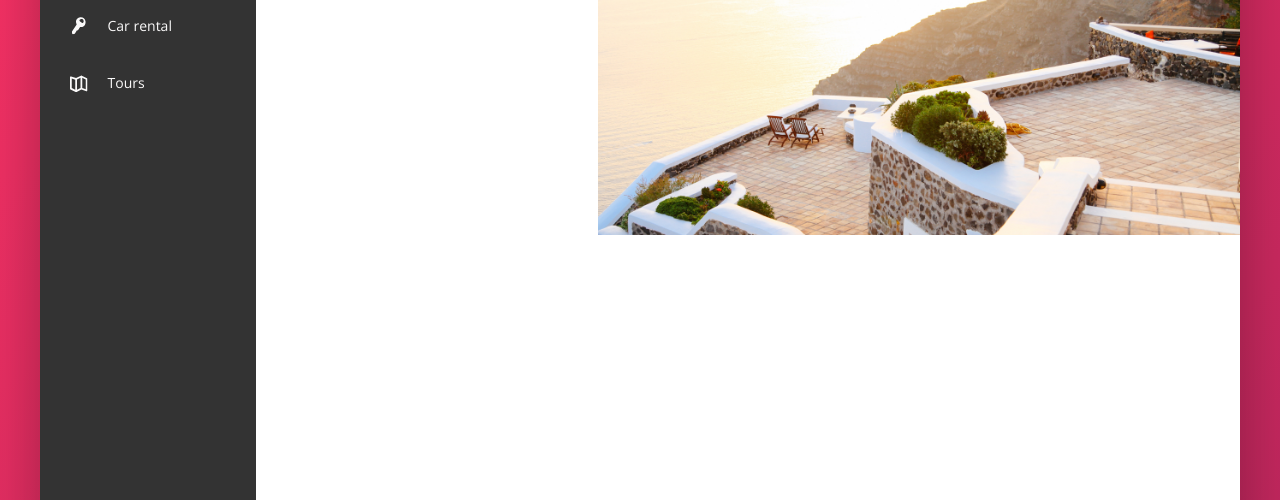
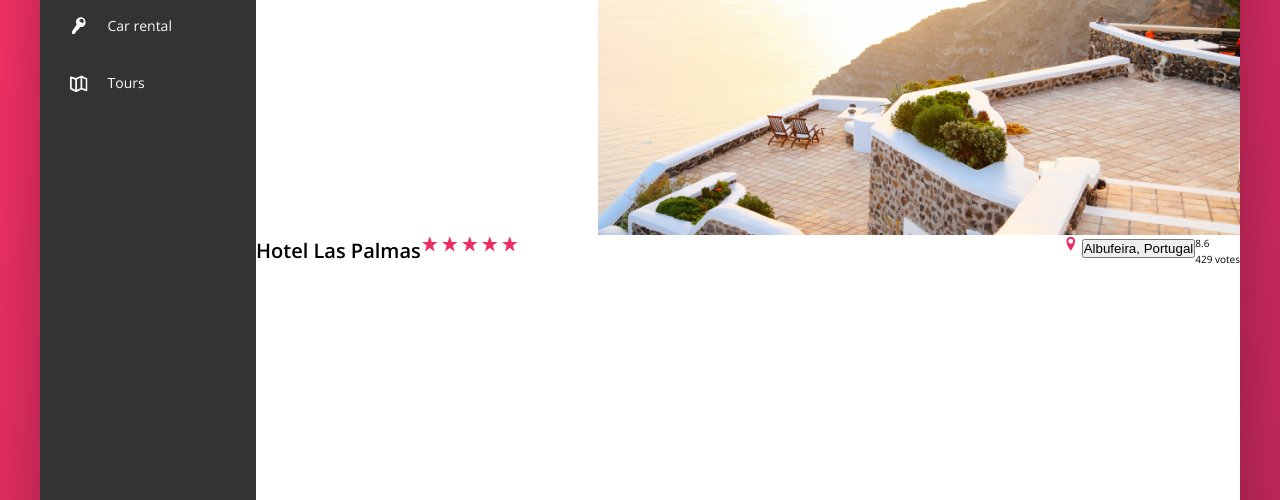
Before and after one commit to OriChaiMatan/Trillo--Master-Flexbox, a website: page index.html in a window 1280 px wide. Shown: the part 300-800 px from the top of the page. Drawn offline with nearby package versions, Linux system fonts and the light colour scheme.

Commit message:
Building the Hotel Overview - Part 2 (Place items)

```diff
--- a/index.html
+++ b/index.html
@@ -95,6 +95,42 @@
                             <img src="img/hotel-3.jpg" alt="Hotel 3 photo" class="gallery__photo">
                         </figure>
                     </div>
+
+                    <div class="overview">
+                        <h1 class="overview__heading">
+                            Hotel Las Palmas
+                        </h1>
+
+                        <div class="overview__stars">
+                            <svg class="overview__icon-star">
+                                <use xlink:href="img/sprite.svg#icon-star"></use>
+                            </svg>
+                            <svg class="overview__icon-star">
+                                <use xlink:href="img/sprite.svg#icon-star"></use>
+                            </svg>
+                            <svg class="overview__icon-star">
+                                <use xlink:href="img/sprite.svg#icon-star"></use>
+                            </svg>
+                            <svg class="overview__icon-star">
+                                <use xlink:href="img/sprite.svg#icon-star"></use>
+                            </svg>
+                            <svg class="overview__icon-star">
+                                <use xlink:href="img/sprite.svg#icon-star"></use>
+                            </svg>
+                        </div>
+
+                        <div class="overview__location">
+                            <svg class="overview__icon-location">
+                                <use xlink:href="img/sprite.svg#icon-location-pin"></use>
+                            </svg>
+                            <button class="btn-inline">Albufeira, Portugal</button>
+                        </div>
+
+                        <div class="overview__rating">
+                            <div class="overview__rating-average">8.6</div>
+                            <div class="overview__rating-count">429 votes</div>
+                        </div>
+                    </div>
                 </main>
             </div>
         </div>
--- a/sass/_components.scss
+++ b/sass/_components.scss
@@ -199,3 +199,40 @@
         display: block;
     }
 }
+
+///////////////////////////
+// HOTEL OVERVIEW
+
+.overview{
+    display: flex;
+
+    &__heading{
+
+    }
+
+    &__stars{
+        margin-right: auto;
+    }
+
+    &__icon-star,
+    &__icon-location{
+        width: 1.75rem;
+        height: 1.75rem;
+        fill: var(--color-primary);
+    }
+
+    &__location{
+    }
+
+    &__rating{
+
+    }
+
+    &__rating-average{
+
+    }
+
+    &__rating-count{
+
+    }
+}
```
Also changed, not shown: css/style.css, 1 other file.
